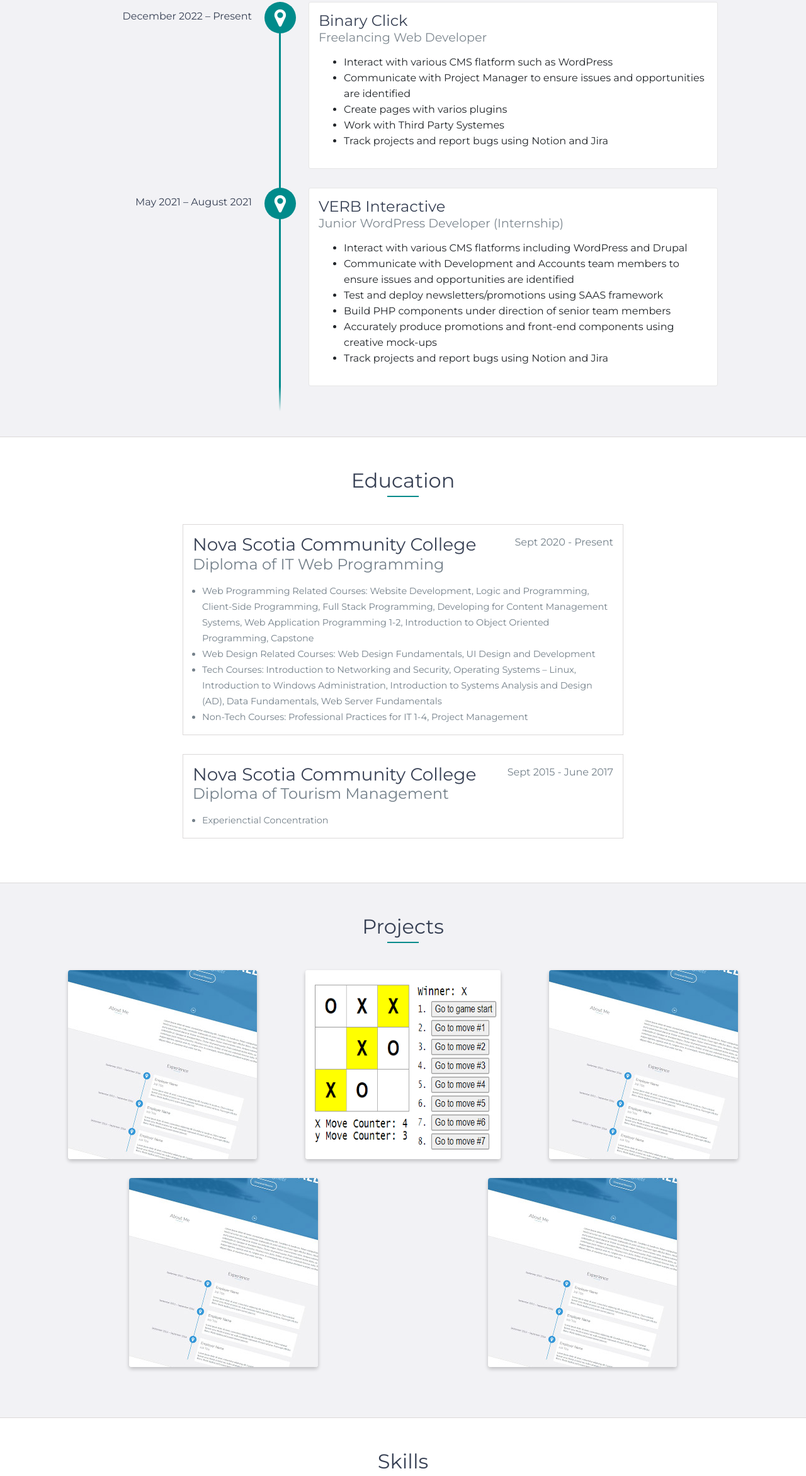
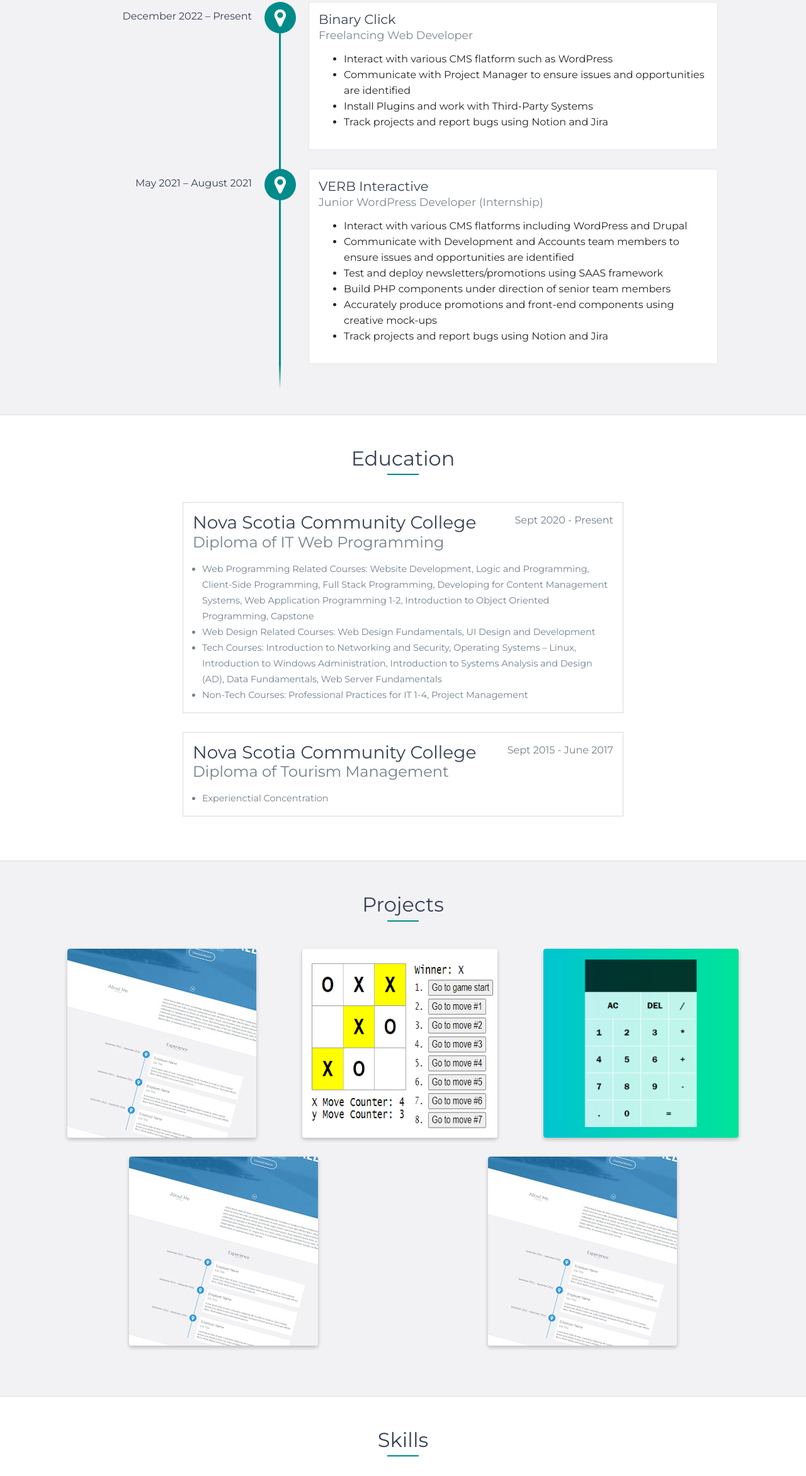
Before and after one commit to JoyyCho/Portfolio_Live, a website: page index.html in a window 1280 px wide. Shown: the part 1250-3593 px from the top of the page at 63% size. Drawn offline with nearby package versions, Linux system fonts and the light colour scheme.

Commit message:
work on calculator project and update overall project

```diff
--- a/index.html
+++ b/index.html
@@ -100,10 +100,7 @@
                             Communicate with Project Manager to ensure issues and opportunities are identified
                         </li>
                         <li>
-                            Create pages with varios plugins
-                        </li>
-                        <li>
-                            Work with Third Party Systemes
+                            Install Plugins and work with Third-Party Systems
                         </li>
                         <li>
                             Track projects and report bugs using Notion and Jira
@@ -193,7 +190,7 @@
                     <div class="project-info">
                         <h3>React Attraction Application</h3>
                         <p>
-                            This is a huge project with MERN which are Mongo DB, Express, React, and Node. In the application, attractions that I am interested in are displayed.
+                            This is a huge project with MERN which stands for Mongo DB, Express, React, and Node. In the application, attractions that I am interested in are displayed.
                             You can add or delete the attractions once you register and sign in. I created API with information of attraction, made it available with Express, and sent them to React client.
                             All of them are based on Node. Many node packages were installed to run the application.
                         </p>
@@ -222,13 +219,14 @@
                 <!-- End .project -->
                 <div class="project shadow-large">
                     <div class="project-image">
-                        <img src="images/project.jpg" />
+                        <img src="images/calculator-project.png"  width=310 height=300 />
                     </div>
                     <!-- End .project-image -->
                     <div class="project-info">
                         <h3>JavaScript Calculator</h3>
                         <p>
-                            Lorem ipsum dolor sit amet, consectetur adipiscing elit. Curabitur in iaculis ex. Etiam volutpat laoreet urna. Morbi ut tortor nec nulla commodo malesuada sit amet vel lacus. Fusce eget efficitur libero. Morbi dapibus porta quam laoreet placerat.
+                            This is a simple project building calculator by JavaScript.
+                            First, I created display with html and css. Next, Calculator Constructor was set and the properties were added.
                         </p>
                         <a href="https://github.com/JoyyCho/JavaScript-Calculator" target="_blank" class="text-decoration-none text-project">View Project</a>
                     </div>
--- a/scss/styles.scss
+++ b/scss/styles.scss
@@ -534,7 +534,7 @@ footer {
     text-align: left;
 
     h3 {
-        font-size: 1.5em;
+        font-size: 1.3em;
         font-weight: 300;
         color: $heading;
         display: inline-block;
@@ -542,7 +542,7 @@ footer {
     }
 
     h4 {
-        font-size: 1.2em;
+        font-size: 1.1em;
         font-weight: 300;
         color: #7e8890;
         margin: 0 0 15px 0;
@@ -683,7 +683,11 @@ footer {
 
 .project-image {
     float: left;
-    margin: 0 auto;
+    // margin: 0 auto;
+
+    img{
+        margin: auto;
+    }
 }
 
 .project-info {
@@ -702,7 +706,7 @@ footer {
 
     p {
         color: $text;
-        margin: 0 0 15px 0;
+        margin: 20px; //edited
         font-size: 0.9em;
     }
 }
@@ -778,7 +782,7 @@ footer {
 
     input, textarea {
         display: block;
-        width: 100%;
+        width: 95%; //edited
         padding: 10px;
         border-radius: 4px;
         border: none;
```
Also changed, not shown: images/calculator-project.png (added), scss/styles.css, 1 other file.
